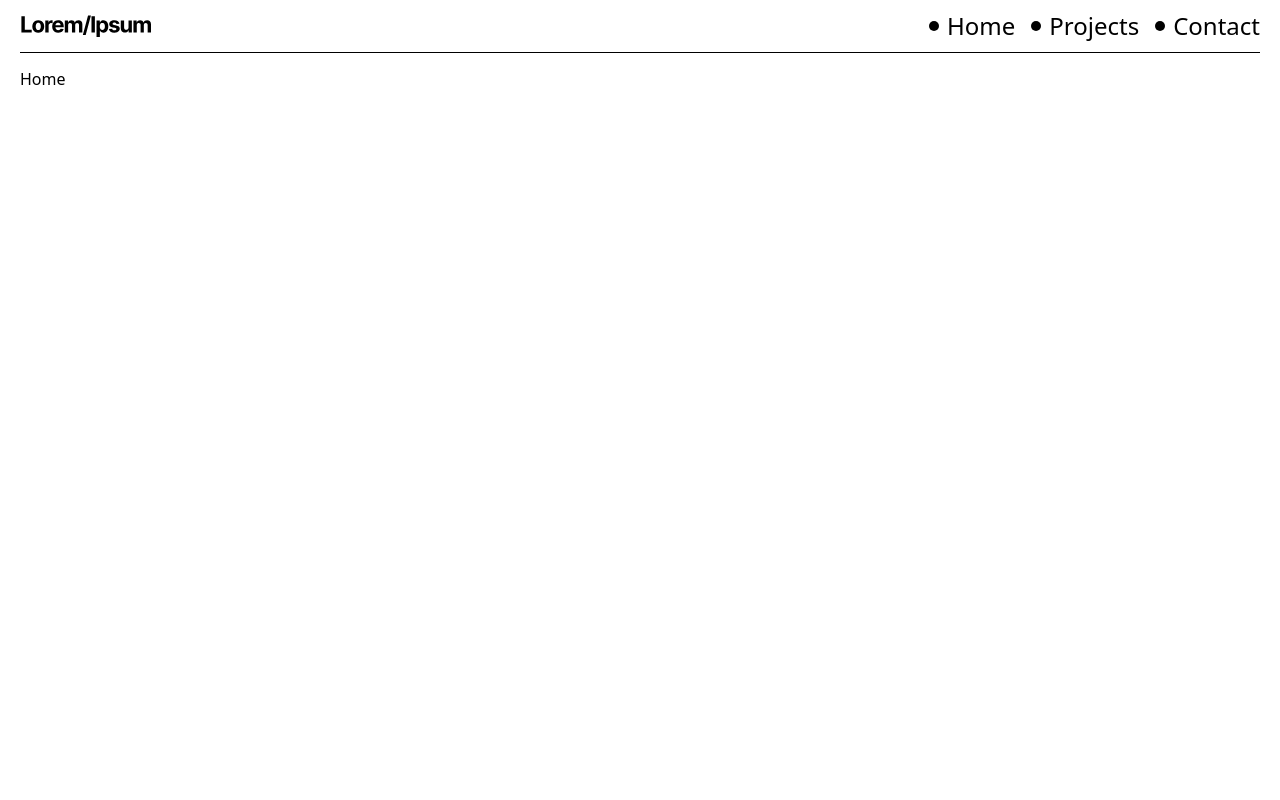
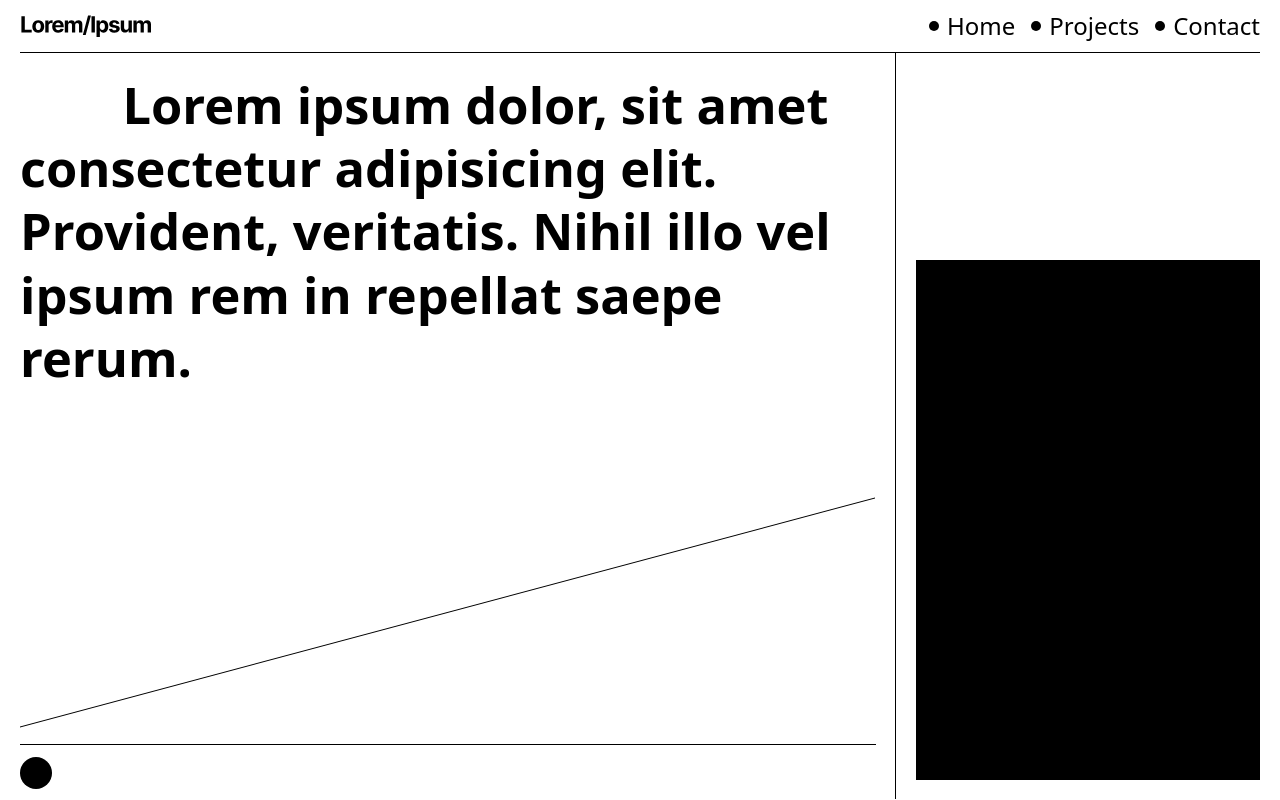
Before and after one commit to mbourjac/vue-sandbox, a Vue app: page / in a window 1280 px wide. Built offline with nearby package versions, Linux system fonts and the light colour scheme.

Commit message:
feat: implement home layout

```diff
--- a/src/App.vue
+++ b/src/App.vue
@@ -18,8 +18,6 @@ import NavLink from '@/components/NavLink.vue';
         </nav>
       </div>
     </header>
-    <main class="grow px-5 py-3.5">
-      <RouterView />
-    </main>
+    <RouterView />
   </div>
 </template>
--- a/src/views/HomeView.vue
+++ b/src/views/HomeView.vue
@@ -1,5 +1,29 @@
 <script setup lang="ts"></script>
 
 <template>
-  <h1>Home</h1>
+  <div class="relative flex grow">
+    <main class="grid grow grid-cols-[7fr_3fr]">
+      <section
+        class="relative flex h-[calc(100vh-3.375rem)] flex-col justify-between overflow-auto border-r border-black p-5 pb-[3.375rem]"
+      >
+        <h1 class="indent-[8vw] text-[3.95vw] font-bold leading-tight">
+          Lorem ipsum dolor, sit amet consectetur adipisicing elit. Provident,
+          veritatis. Nihil illo vel ipsum rem in repellat saepe rerum.
+        </h1>
+        <div
+          class="bottom-0 left-0 right-0 mb-[13vw] mt-[10vw] pb-4 md:absolute md:mx-5 md:mb-[17.5vw] md:pb-0 lg:mb-[16vw] xl:mb-[14.5vw] 2xl:mb-[13.75vw]"
+        >
+          <div class="h-[1px] w-full skew-y-[-15deg] bg-black"></div>
+        </div>
+      </section>
+      <section class="flex p-5">
+        <div class="h-[65vh] w-full self-end bg-black"></div>
+      </section>
+    </main>
+    <footer
+      class="absolute bottom-0 col-start-1 mx-5 h-14 w-[calc(70vw-2.5rem)] border-t border-black bg-white pb-2 pt-3"
+    >
+      <div class="size-8 rounded-full bg-black"></div>
+    </footer>
+  </div>
 </template>
```
